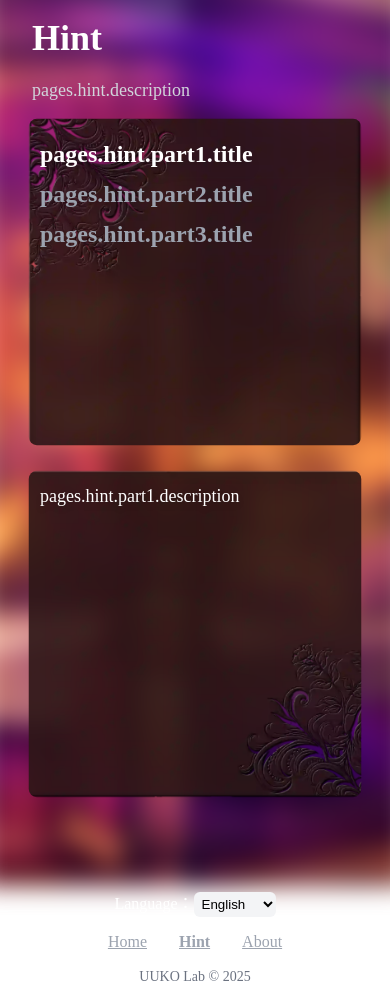
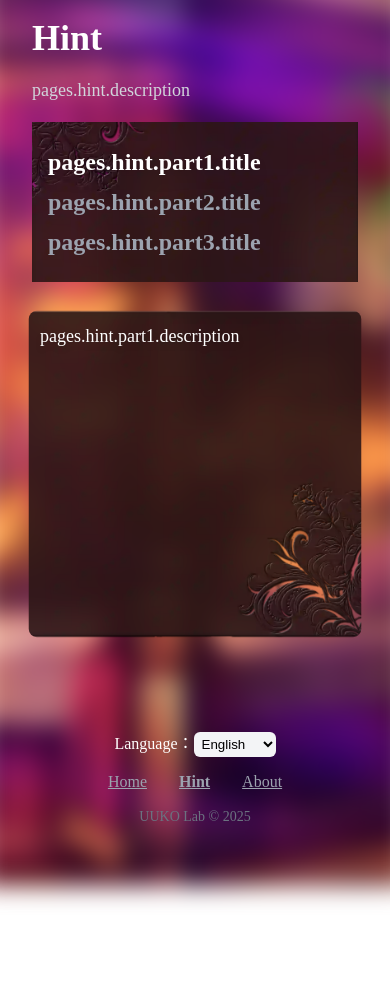
Before and after one commit to iuuko/umineko-epitaph, a React (Vite) app: page /hint in a window 390 px wide. After the commit the page ends 844 px from the top, so only its background shows below. Built offline with nearby package versions, Linux system fonts and the light colour scheme.

Commit message:
feat: Hint page done

```diff
--- a/src/locales/zh-CN.json
+++ b/src/locales/zh-CN.json
@@ -76,7 +76,7 @@
       },
       "part3":{
         "title":"尘归尘，幻归幻",
-        "description":"<ul><li>To be edited.</li></ul>"
+        "description":"<ul><li>令人怀念的故乡指的是<bold>台北</bold>。</li><li>鲇之川指的是<bold><metro>淡水线</metro></bold>。</li><li>里、口和岸指的是<bold>唭哩岸</bold>站。</li><li>活祭是六个字母 <bold>Qilian</bold>。</li><li>踏上黄金乡之旅，URL 是 <bold><qd>/quadrillion</qd></bold>。</li><li>Quadrillion 页面的字母可以点击或拖拽排序。</li><li>献上六名活祭之后为 ·u·dr··l·o·</li><li>撕裂紧靠的两人之后为 ·u·d·r·l·o·</li><li>赞颂吾高贵之名即 ·l·o·r·d·u·</li><li>之后从左往右点击剩余字母即可。</li></ul>"
       }
     },
     "notFound": {
--- a/src/pages/Hint.tsx
+++ b/src/pages/Hint.tsx
@@ -48,7 +48,7 @@ const HintLeft: React.FC<{ selectedPart: number, setSelectedPart: (part: number)
         const { t } = useTranslation();
 
         return (
-            <div className="relative w-full min-h-80 sm:w-2/5 flex-col ">
+            <div className="relative w-full sm:h-80 overflow-y-scroll sm:w-2/5 flex-col ">
                 {/* Left Background - 左侧区域背景 */}
                 <div
                     className="absolute inset-0 z-0 pointer-events-none rounded-lg"
@@ -63,7 +63,7 @@ const HintLeft: React.FC<{ selectedPart: number, setSelectedPart: (part: number)
                     aria-hidden="true" />
 
                 {/* Left Content */}
-                <div className="relative z-1 p-2 sm:p-4 select-none">
+                <div className="relative z-1 p-4 select-none">
                     {[...Array(3).keys()].map((index) => (
                         <p
                             key={index}
@@ -82,7 +82,7 @@ const HintLeft: React.FC<{ selectedPart: number, setSelectedPart: (part: number)
 
 const HintRight: React.FC<{ selectedPart: number }> = ({ selectedPart }) => {
     return (
-        <div className="relative w-full min-h-80 sm:w-3/5 flex-col">
+        <div className="relative w-full h-80 sm:w-3/5 flex-col">
             {/* Right Background - 右侧区域背景 */}
             <div
                 className="absolute inset-0 z-0 pointer-events-none rounded-lg"
@@ -96,20 +96,25 @@ const HintRight: React.FC<{ selectedPart: number }> = ({ selectedPart }) => {
                 }}
                 aria-hidden="true" />
 
-            {/* Right Content */}
-            <div className="relative z-1 p-2 sm:p-4">
+            {/* Right Content - 可滚动内容区域 */}
+            <div className="relative z-1 h-full overflow-hidden rounded-lg">
+                <div className="h-full overflow-y-auto p-2">
                     <p className="my-0 text-white leading-relaxed drop-shadow-md">
                         <Trans i18nKey={`pages.hint.part${selectedPart + 1}.description`}
                             components={{
                                 bold: <b />,
                                 red: <span text="red-6" />,
                                 ul: <ul />,
-                            li: <li />,
-                            // li: <HintItem selectedPart={selectedPart} />,
+                                li: <HintItem selectedPart={selectedPart} />,
                                 map: <a href="https://www.google.com/maps" target="_blank" rel="noopener noreferrer"
+                                    className="underline text-white" />,
+                                metro: <a href="https://www.metro.taipei" target="_blank" rel="noopener noreferrer"
+                                    className="underline text-white" />,
+                                qd: <a href="/quadrillion" target="_blank" rel="noopener noreferrer"
                                     className="underline text-white" />
                             }} />
                     </p>
+                </div>
             </div>
         </div>
     )
@@ -123,7 +128,7 @@ const HintItem: React.FC<{ children?: React.ReactNode, selectedPart: number }> =
 
     return (
         <li
-            className={`mt-2 relative ${isRevealed ? 'cursor-default' : 'cursor-pointer'}`}
+            className={`my-3 relative ${isRevealed ? 'cursor-default' : 'cursor-pointer'}`}
             onClick={() => setIsRevealed(true)}>
             {/* 内容 */}
             <div>
@@ -132,7 +137,7 @@ const HintItem: React.FC<{ children?: React.ReactNode, selectedPart: number }> =
             {/* 遮罩层 */}
             {!isRevealed && (
                 <div
-                    className="absolute inset-0 bg-gray-6 bg-opacity-100 select-none
+                    className="absolute inset-0 bg-gray-6 select-none
                                rounded-sm flex items-center justify-center text-white text-sm">
                     {t("pages.hint.clicktoview")}
                 </div>
```
Lines whose indentation alone changed are shown as unchanged.
